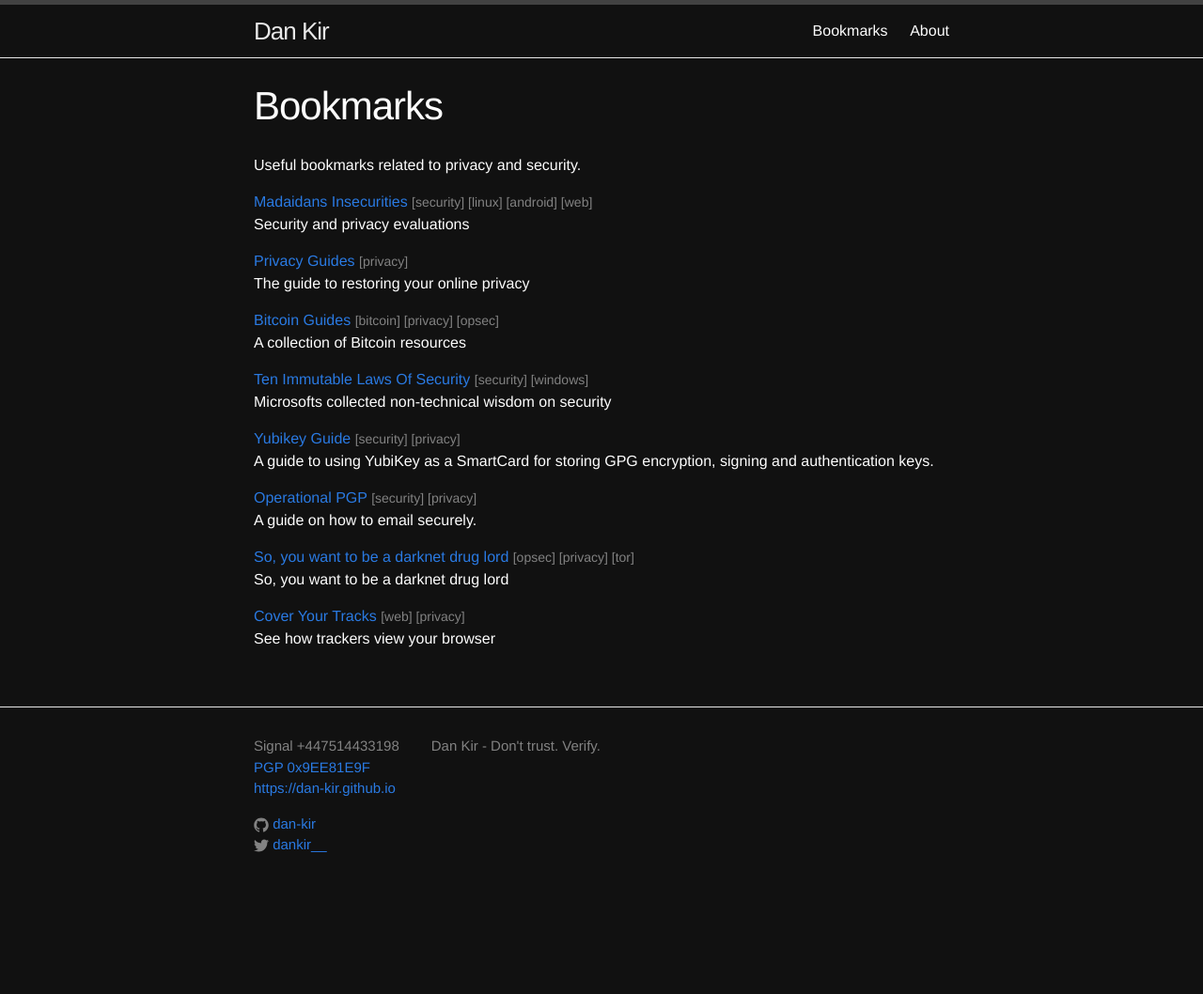
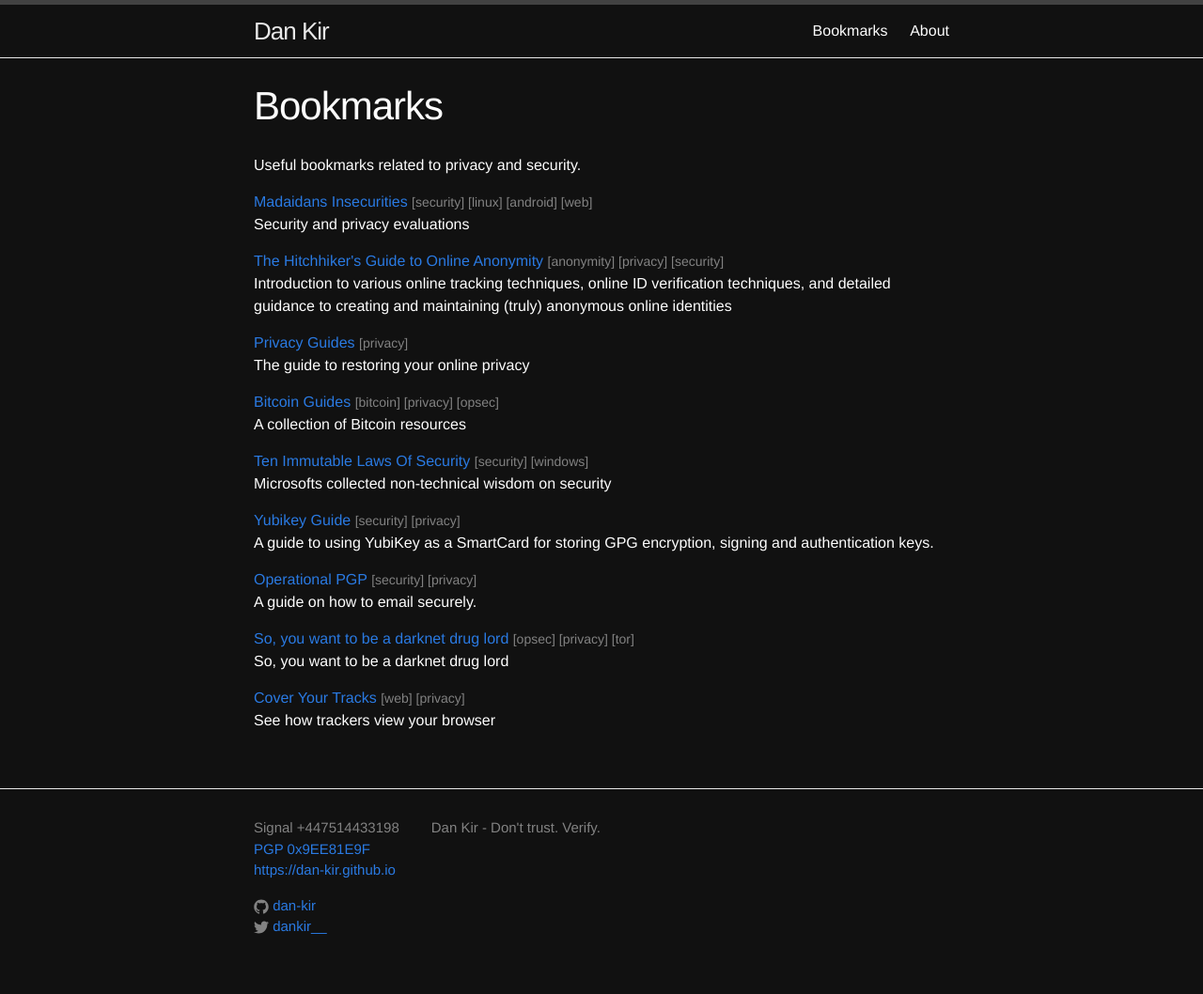
Before and after one commit to dan-kir/dan-kir.github.io, a Jekyll site: the page built from bookmarks.html, in a window 1280 px wide. Shown: the whole page at 94% size. Built offline with Jekyll 4.4.1, drawn with Linux system fonts in a browser that asks for light colours; nearby versions of some CDN libraries; before the commit the page ends 971 px from its top, so only the background shows below that.

Commit message:
THGTOA bookmark addition

```diff
--- a/_data/bookmarks.yaml
+++ b/_data/bookmarks.yaml
@@ -2,6 +2,11 @@
   desc:   "Security and privacy evaluations"
   href:   https://madaidans-insecurities.github.io/
   tags:   [security, linux, android, web]
+
+- title:  The Hitchhiker's Guide to Online Anonymity
+  desc:   "Introduction to various online tracking techniques, online ID verification techniques, and detailed guidance to creating and maintaining (truly) anonymous online identities"
+  href:   https://anonymousplanet-ng.org/
+  tags:   [anonymity, privacy, security]
 
 - title:  Privacy Guides
   desc:   "The guide to restoring your online privacy"
```
